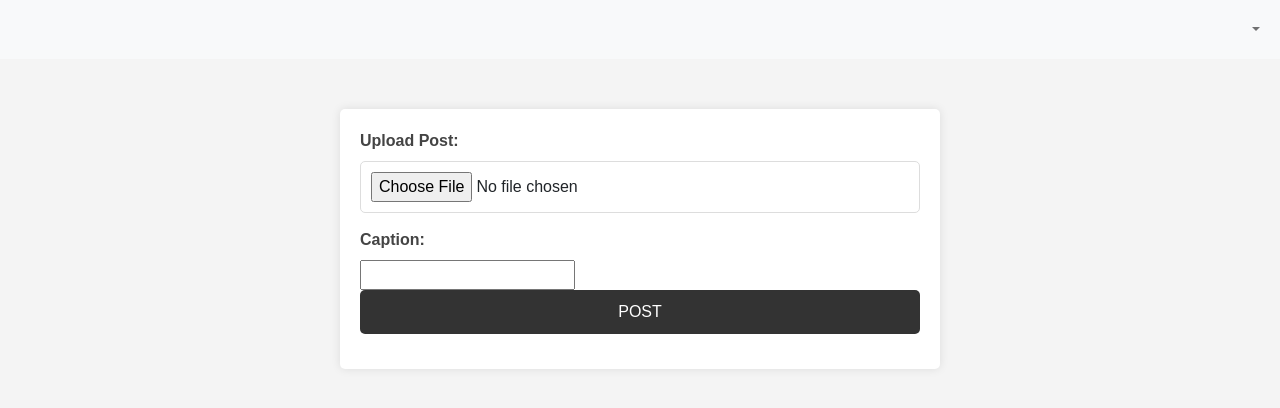
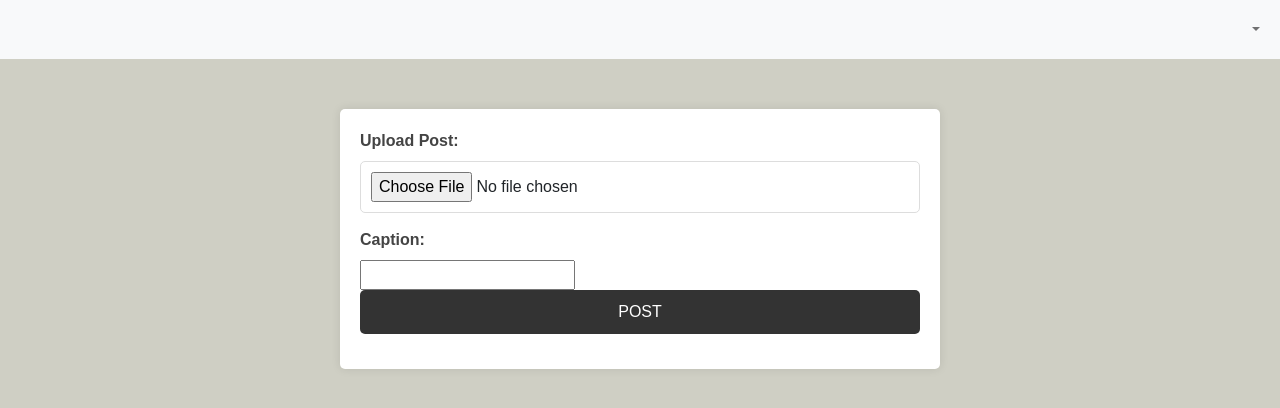
Before and after one commit to ZekePulido/IntroSE, a Django app: page /create_post in a window 1280 px wide. Shown: the top 408 px of the page. Run offline with Django 4.2, Linux system fonts and the light colour scheme; the visitor is signed in with stand-in values (Sample User, id 1); some libraries are stand-ins or nearby versions.

Commit message:
Changed Db and updated UI

```diff
--- a/DawgSocial/DawgSocial/settings.py
+++ b/DawgSocial/DawgSocial/settings.py
@@ -9,7 +9,7 @@ https://docs.djangoproject.com/en/4.2/topics/settings/
 For the full list of settings and their values, see
 https://docs.djangoproject.com/en/4.2/ref/settings/
 """
-
+import dj_database_url
 from pathlib import Path
 import os
 
@@ -94,6 +94,8 @@ DATABASES = {
     }
 }
 
+DATABASES['default'] = dj_database_url.parse("postgres://dawgsocial_db_user:sxEcwcJeIe2Qc1fWNZ4VaDA9xQl2F9Tj@dpg-cl4isv1828mc73fk2amg-a.ohio-postgres.render.com/dawgsocial_db")
+
 
 
 # Password validation
--- a/DawgSocial/Main/templates/Main/create_post.html
+++ b/DawgSocial/Main/templates/Main/create_post.html
@@ -4,7 +4,7 @@
 <head>
     <link rel = "stylesheet" type="text/css" href="{%static 'create_post.css' %}">
 </head>
-
+<body style="background-color: #CFCFC4;">
 <form method="post" enctype="multipart/form-data">
     {% csrf_token %}
     <label for="{{ form.content.id_for_label }}">Upload Post:</label>
@@ -16,5 +16,5 @@
 
     <button type="submit">POST</button>
 </form>
-
+</body>
 {% endblock %}
--- a/DawgSocial/Main/templates/Main/delete_post.html
+++ b/DawgSocial/Main/templates/Main/delete_post.html
@@ -1,6 +1,8 @@
 {% extends 'Main/base.html' %}
 
 {% block content %}
+
+<body style="background-color: #CFCFC4;">
 
 <h3>Are you sure you want to delete this post?</h3>
 <img src="{{ post.content.url }}" style="max-width: 100px; max-height: 100px;"alt="Post media file">
@@ -16,4 +18,5 @@
     <button type="submit">Confirm Choice</button>
 </form>
 
+</body>
 {% endblock %}
--- a/DawgSocial/Main/templates/Main/edit_post.html
+++ b/DawgSocial/Main/templates/Main/edit_post.html
@@ -1,6 +1,7 @@
 {% extends 'Main/base.html' %}
 
 {% block content %}
+<body style="background-color: #CFCFC4;">
 
 <form method="post" enctype="multipart/form-data">
     {% csrf_token %}
@@ -21,4 +22,5 @@
     <button type="submit">Save Changes</button>
 </form>
 
+</body>
 {% endblock %}
--- a/DawgSocial/Main/templates/Main/profile_update.html
+++ b/DawgSocial/Main/templates/Main/profile_update.html
@@ -3,6 +3,9 @@
 {% block title %}Update Profile{% endblock %}
 
 {% block content %}
+
+<body style="background-color: #CFCFC4;">
+
 <form method="POST" action="" enctype="multipart/form-data">
     {% csrf_token %}
     {{ user_form.as_p }}
@@ -12,4 +15,5 @@
     <button type="submit">Update Profile Information</button>
 </form>
 
+</body>
 {% endblock %}
```
